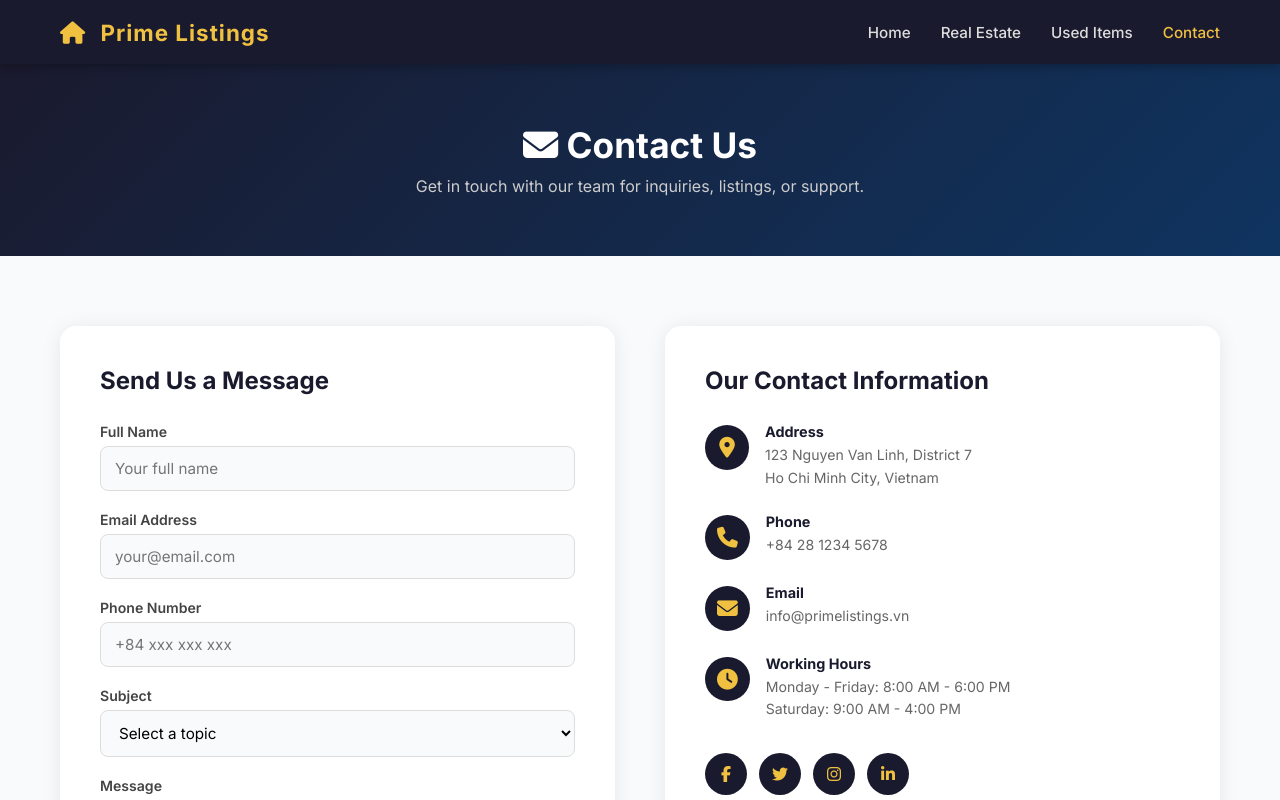
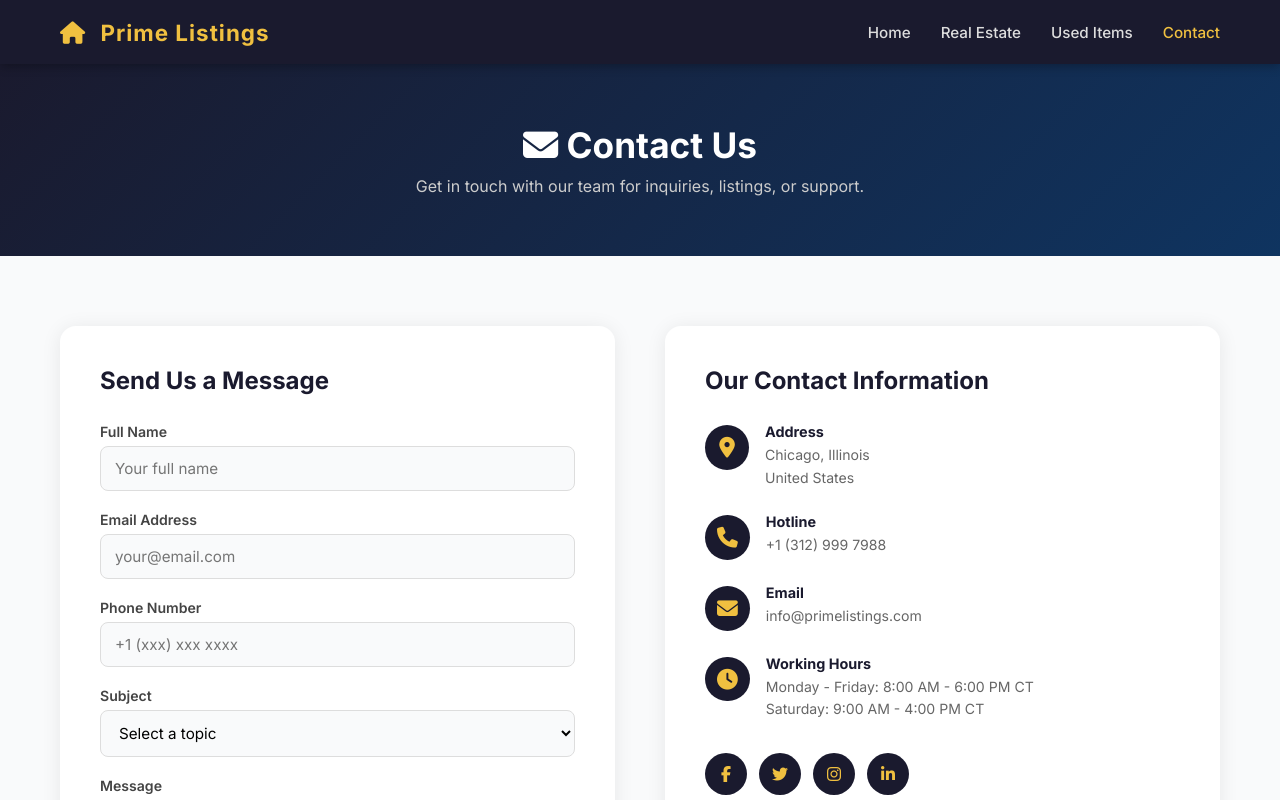
Before and after one commit to dphung88/real-estate-marketplace, a Next.js app: page /contact in a window 1280 px wide. Shown: the top 800 px of the page. Built offline with nearby package versions, Linux system fonts and the light colour scheme.

Commit message:
Update contact page: hotline +1 (312) 999 7988, US address, English content

```diff
--- a/app/contact/page.js
+++ b/app/contact/page.js
@@ -37,7 +37,7 @@ export default function ContactPage() {
                 </div>
                 <div className="form-group">
                   <label htmlFor="phone">Phone Number</label>
-                  <input type="tel" id="phone" name="phone" placeholder="+84 xxx xxx xxx" />
+                  <input type="tel" id="phone" name="phone" placeholder="+1 (xxx) xxx xxxx" />
                 </div>
                 <div className="form-group">
                   <label htmlFor="subject">Subject</label>
@@ -51,7 +51,7 @@ export default function ContactPage() {
                 </div>
                 <div className="form-group">
                   <label htmlFor="message">Message</label>
-                  <textarea id="message" name="message" placeholder="Write your message here..." />
+                  <textarea id="message" name="message" placeholder="Write your message here..."></textarea>
                 </div>
                 <button type="submit" className="btn-submit">Send Message</button>
               </form>
@@ -65,28 +65,28 @@ export default function ContactPage() {
                   <i className="fa-solid fa-location-dot"></i>
                   <div>
                     <strong>Address</strong>
-                    <p>123 Nguyen Van Linh, District 7<br />Ho Chi Minh City, Vietnam</p>
+                    <p>Chicago, Illinois<br />United States</p>
                   </div>
                 </div>
                 <div className="contact-info-item">
                   <i className="fa-solid fa-phone"></i>
                   <div>
-                    <strong>Phone</strong>
-                    <p>+84 28 1234 5678</p>
+                    <strong>Hotline</strong>
+                    <p><a href="tel:+13129997988">+1 (312) 999 7988</a></p>
                   </div>
                 </div>
                 <div className="contact-info-item">
                   <i className="fa-solid fa-envelope"></i>
                   <div>
                     <strong>Email</strong>
-                    <p>info@primelistings.vn</p>
+                    <p>info@primelistings.com</p>
                   </div>
                 </div>
                 <div className="contact-info-item">
                   <i className="fa-solid fa-clock"></i>
                   <div>
                     <strong>Working Hours</strong>
-                    <p>Monday - Friday: 8:00 AM - 6:00 PM<br />Saturday: 9:00 AM - 4:00 PM</p>
+                    <p>Monday - Friday: 8:00 AM - 6:00 PM CT<br />Saturday: 9:00 AM - 4:00 PM CT</p>
                   </div>
                 </div>
               </div>
```
